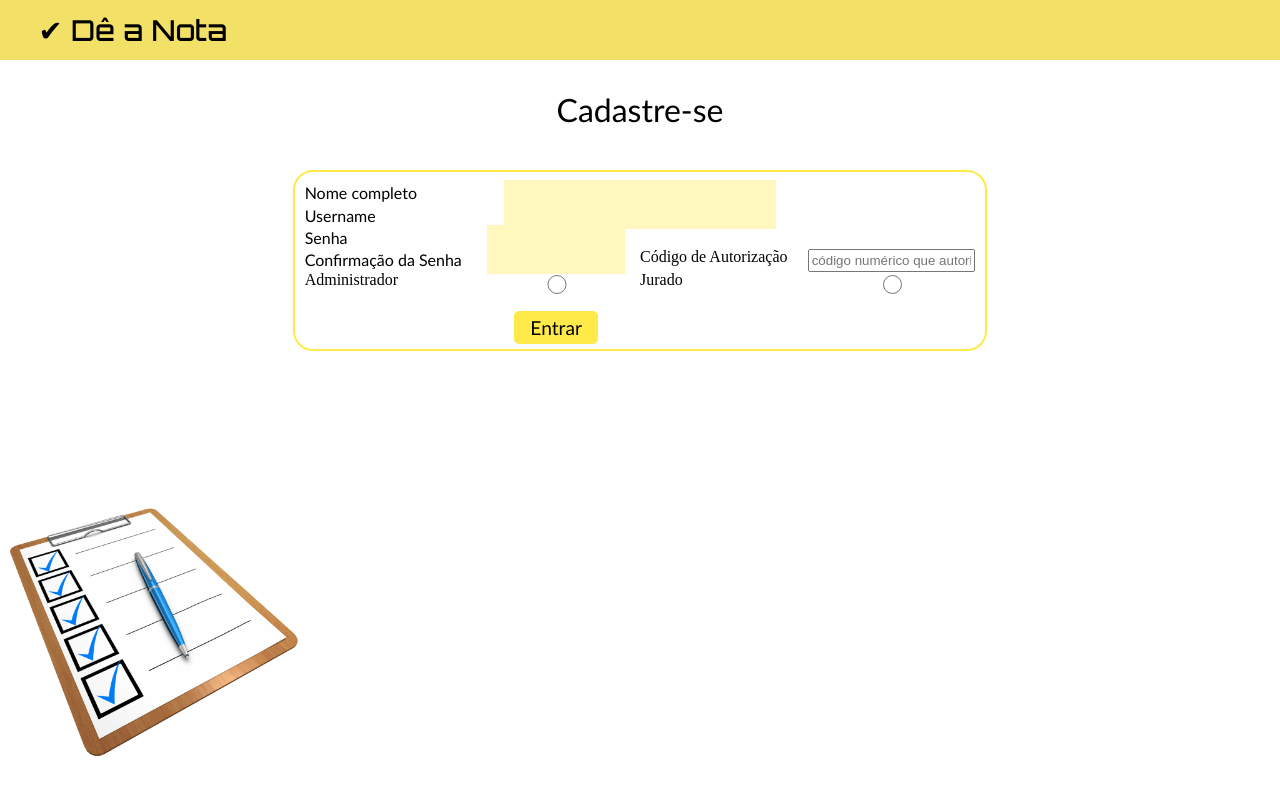
After one commit to juniorgameover/de-a-nota, a PHP site: page /cadastro.php in a window 1280 px wide. The commit adds this page. Run offline with PHP 8.4, Linux system fonts and the light colour scheme.

Commit message:
criação da página cadastro

```diff
--- /dev/null
+++ b/assets/css/cadastro.css
@@ -0,0 +1,110 @@
+.container {
+    background: url(../img/fundo-tela-login.png);
+    background-size: 300px;
+    background-position: left bottom;
+    background-repeat: no-repeat;
+    display: flex;
+    flex-direction: column;
+    align-items: center;
+    height: calc(100vh - 100px);
+}
+
+.titulo-cadastro {
+    line-height: 100px;
+    font-family: 'Trebuchet MS',  sans-serif;
+    font-size: 2rem;
+    margin-bottom: 10px;
+    text-align: center;
+
+}
+
+.janela-cadastro {
+    padding: 10px;
+    border: 2px solid rgb(255, 234, 73);
+    border-radius: 20px;
+    /* box-sizing: border-box; */
+    background-color: rgba(255, 255, 255, .9);
+}
+
+.janela-cadastro__form{
+    height: 100%;
+    display: grid;
+    grid-template-columns: 25% 25% 25% 25%;
+    grid-template-rows: 14.28% 14.28%  14.28%  14.28%  14.28%  14.28% 14.28%;
+}
+
+.input-nome-completo, .input-username, .input-senha, .input-confirma-senha  {
+    align-self: center;
+    justify-self: center;
+    border: none;
+    background-color: rgb(255, 247, 190);
+    height: 25px;
+    width: 80%;
+}
+
+.label-nome-completo{
+    align-self: center;
+    grid-column: 1 / 2;
+    grid-row: 1 / 2;
+    font-family: 'Trebuchet MS',  sans-serif;
+
+
+}
+
+.input-nome-completo{
+    grid-column: 2 / 4;
+    grid-row: 1 / 2;
+}
+
+
+
+.label-username{
+    grid-column: 1 / 2;
+    grid-row: 2 / 3;
+    align-self: center;
+    font-family: 'Trebuchet MS',  sans-serif;
+}
+
+.input-username{
+    grid-column: 2 / 4;
+    grid-row: 2 / 3;
+}
+
+.label-senha {
+    align-self: center;
+    font-family: 'Trebuchet MS',  sans-serif;
+    grid-column: 1;
+    grid-row: 3 / 4;
+}
+
+.input-senha {
+    grid-column: 2;
+    grid-row: 3 / 4;
+}
+
+.label-confirma-senha{
+    align-self: center;
+    font-family: 'Trebuchet MS',  sans-serif;
+    grid-column: 1 / 2;
+}
+
+.input-confirma-senha {
+    grid-column: 2 / 3;
+    grid-row: 4 / 5;
+}
+
+.botao-cadastrar {
+    align-self: center;
+    background-color: rgb(255, 234, 73);
+    border: none;
+    border-radius: 5px;
+    font-family: 'Trebuchet MS',  sans-serif;
+    font-size: 1.2rem;
+    grid-column: 2 / 3;
+    grid-row: 7 / 8;
+    justify-self: center;
+    padding: 5px;
+    width: 50%;
+
+
+}
--- /dev/null
+++ b/cadastro.php
@@ -0,0 +1,62 @@
+<!DOCTYPE html>
+<html lang="pt-br">
+<head>
+    <link href="https://fonts.googleapis.com/css2?family=Orbitron:wght@500&display=swap" rel="stylesheet">
+    <meta charset="UTF-8">
+    <meta http-equiv="X-UA-Compatible" content="IE=edge">
+    <meta name="viewport" content="width=device-width, initial-scale=1.0">
+    <link rel="stylesheet" href="assets/css/reset.css">
+    <link rel="stylesheet" href="assets/css/cadastro.css">
+    <link rel="stylesheet" href="assets/css/estilos.css">
+    <title>Dê a Nota | cadastro</title>
+</head>
+<body>
+    <header class="cabecalho">
+        <h1 class="cabecalho__titulo"><span>&#10004; </span>Dê a Nota</h1>
+
+
+    </header>
+
+    <main class="container">
+
+
+        <h2 class="titulo-cadastro">Cadastre-se</h2>
+
+        <div class="janela-cadastro">
+                <form class="janela-cadastro__form" method="POST" action="./app/autentica_bk.php">
+                    <label for="nome-completo" class="label-nome-completo">Nome completo</label>
+                    <input type="text" class="input-nome-completo" name="nome-completo" required>
+
+                    <label for="username" class="label-username">Username</label>
+                    <input type="text"  name="username" class="input-username" required>
+
+                    <label for="senha" class="label-senha">Senha</label>
+                    <input type="password"  name="senha" class="input-senha" required>
+
+                    <label for="confirma-senha" class="label-confirma-senha">Confirmação da Senha</label>
+                    <input type="password"  name="confirma-senha" class="input-confirma-senha" required>
+
+                    <label for="cod-autorizacao" class="label-cod-autorizacao">Código de Autorização</label>
+                    <input type="text" placeholder="código numérico que autoriza o cadastro" name="cod-autorizacao" class="input-cod-autorizacao" required>
+
+                    <label for="tipo-administrador" class="label-radio-adm">Administrador</label>
+                    <input id="tipo-administrador" type="radio" name="tipo-usuario" value="administrador">
+
+                    <label class="input-tipo-jurado" for="input-tipo-jurado" class="label-radio-jurado">Jurado</label>
+                    <input id="input-tipo-jurado" type="radio" name="tipo-usuario" value="jurado">
+
+
+
+                    <input class="botao-cadastrar" type="submit" name="entrar" value="Entrar">
+
+                </form>
+
+        </div>
+
+    </main>
+    <footer class="rodape">
+
+    </footer>
+
+</body>
+</html>
```
Also changed, not shown: app/autentica_bk.php (+16 -56 lines), assets/css/index.css (+9 -0 lines), index.php (+11 -9 lines), resultados.php (+10 -0 lines).
